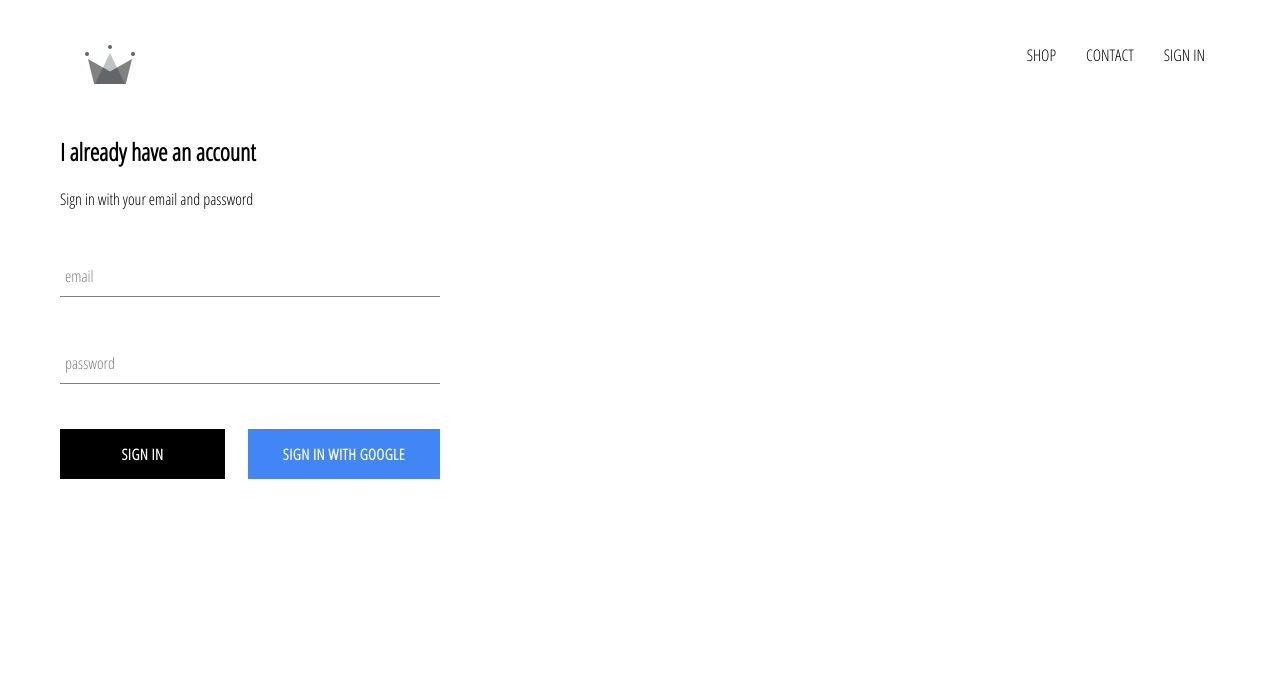
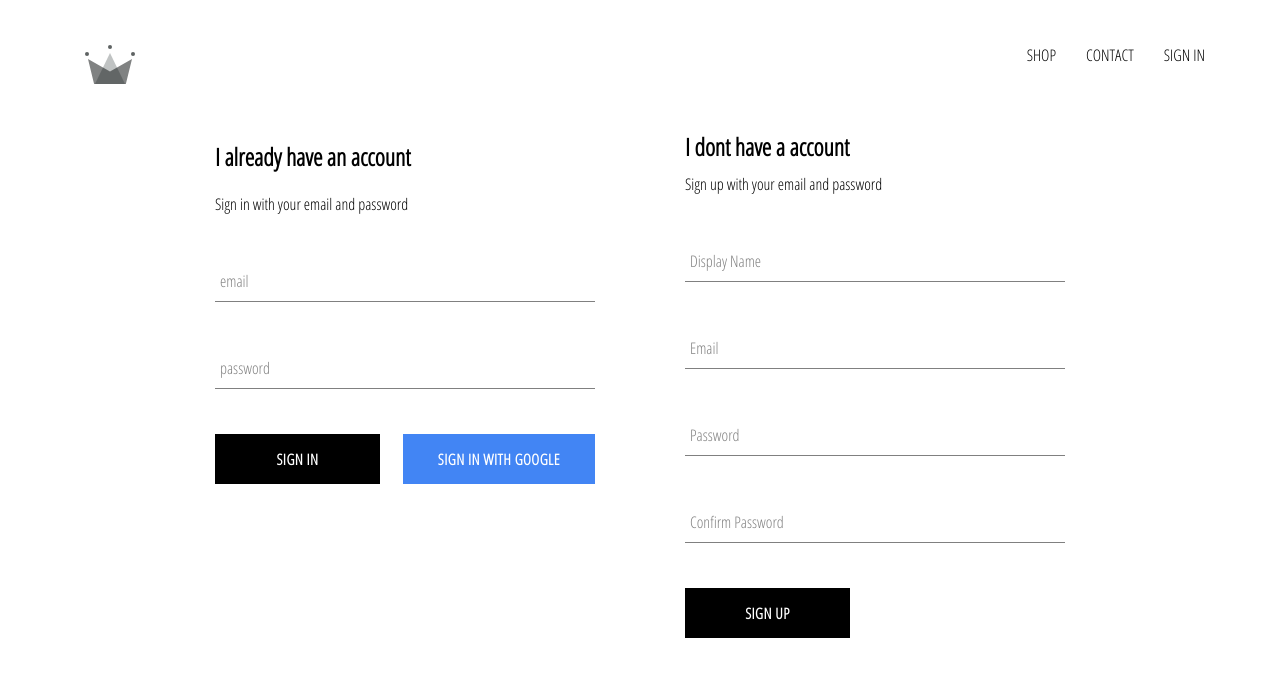
Before and after one commit to saurabhkhoshya/bnm-clothing, a React (Create React App) app: page /signin in a window 1280 px wide. Shown: the top 676 px of the page. Built offline with nearby package versions, Linux system fonts and the light colour scheme; no server answers.

Commit message:
implemented firebase utils, included ability to store authenticated users in to our firebase store

```diff
--- a/src/App.js
+++ b/src/App.js
@@ -8,7 +8,7 @@
 import SignInAndSignUpPage from './pages/sign-in-and-sign-up/sign-in-and-sign-up.component';
 import Header from './components/header/header.component';
 
-import {auth} from './firebase/firebase.utils';
+import {auth, createUserProfileDocument} from './firebase/firebase.utils';
 
 class  App extends React.Component {
   constructor(props) {
@@ -22,9 +22,25 @@
   unsubscribeFromAuth = null;
 
   componentDidMount() {
-    this.unsubscribeFromAuth = auth.onAuthStateChanged(user => {
-      this.setState({currentUser: user});
-      console.log(user);
+    this.unsubscribeFromAuth = auth.onAuthStateChanged(async userAuth => {
+      //this.setState({currentUser: user});
+      if(userAuth) {
+        const userRef = await createUserProfileDocument(userAuth);
+
+        userRef.onSnapshot(snapShot => {
+          console.log(snapShot.data());
+          this.setState({
+            currentUser: {
+              id: snapShot.id,
+              ...snapShot.data()
+            }
+          }, () => {
+            console.log(this.state);
+          });
+        });
+      } else {
+        this.setState({currentUser: userAuth});
+      }
     });
   }
 
--- a/src/components/form-input/form-input.component.jsx
+++ b/src/components/form-input/form-input.component.jsx
@@ -3,7 +3,6 @@
 import './form-input.styles.scss';
 
 const FormInput = ({ handleChange, label, ...otherProps}) => {
-    console.log(otherProps)
     return (
         <div className="group">
             <input className="form-input" onChange={handleChange} {...otherProps}/>
--- /dev/null
+++ b/src/components/sign-up/sign-up.component.jsx
@@ -0,0 +1,103 @@
+import React, { Component } from 'react';
+import FormInput from '../form-input/form-input.component';
+import CustomButton from '../custom-button/custom-button.component';
+
+import './sign-up.styles.scss';
+import { auth, createUserProfileDocument } from '../../firebase/firebase.utils';
+
+class Signup extends Component {
+
+    constructor(props) {
+        super(props);
+
+        this.state = {
+            displayName: '',
+            email: '',
+            password: '',
+            confirmPassword: ''
+        };
+    }
+
+    handleSubmit = async (event) => {
+        event.preventDefault();
+        const { displayName, email, password, confirmPassword } = this.state;
+
+        if(password != confirmPassword) {
+            alert("Password don't match");
+            return;
+        }
+
+        try {
+            const { user } = await auth.createUserWithEmailAndPassword(email, password);
+            await createUserProfileDocument(user, { displayName });
+            this.setState({
+                displayName: '',
+                email: '',
+                password: '',
+                confirmPassword: ''
+            });
+        } catch (error) {
+            console.error(error);
+        }
+    }
+
+    handleChange = (event) => {
+        const { name, value } = event.target;
+        this.setState({[name]: value});
+    }
+
+    render() {
+
+        const { displayName, email, password, confirmPassword } = this.state;
+
+        return (
+            <div className="sign-up">
+                <h2 className="title">I dont have a account</h2>
+                <span>Sign up with your email and password</span>
+
+                <form className="sign-up-form" onSubmit={this.handleSubmit}>
+
+                    <FormInput
+                        type="text"
+                        name='displayName'
+                        value={displayName}
+                        onChange={this.handleChange}
+                        label='Display Name'
+                        required
+                    />
+
+                    <FormInput
+                        type="email"
+                        name='email'
+                        value={email}
+                        onChange={this.handleChange}
+                        label='Email'
+                        required
+                    />
+
+                     <FormInput
+                        type="password"
+                        name='password'
+                        value={password}
+                        onChange={this.handleChange}
+                        label='Password'
+                        required
+                    />
+
+                     <FormInput
+                        type="password"
+                        name='confirmPassword'
+                        value={confirmPassword}
+                        onChange={this.handleChange}
+                        label='Confirm Password'
+                        required
+                    />
+
+                    <CustomButton type="submit">SIGN UP</CustomButton>
+                </form>
+            </div>
+        );
+    }
+}
+
+export default Signup;
--- /dev/null
+++ b/src/components/sign-up/sign-up.styles.scss
@@ -0,0 +1,9 @@
+.sign-up {
+    display: flex;
+    flex-direction: column;
+    width: 380px;
+
+    .title {
+      margin: 10px 0;
+    }
+  }
--- a/src/firebase/firebase.utils.js
+++ b/src/firebase/firebase.utils.js
@@ -13,6 +13,31 @@
     measurementId: "G-RNL9CWK7D6"
   };
 
+  export const createUserProfileDocument = async (userAuth, additionalData) => {
+    if(!userAuth) return;
+
+    const userRef = firestore.doc(`users/${userAuth.uid}`);
+    const snapRef = await userRef.get();
+
+    if(!snapRef.exists) {
+
+      const { displayName, email } = userAuth;
+      const createdAt = new Date();
+      try {
+        await userRef.set({
+          displayName,
+          email,
+          createdAt,
+          ...additionalData
+        });
+      } catch (error) {
+        console.log("error creating user", error.message);
+      }
+    }
+
+    return userRef;
+  }
+
   firebase.initializeApp(config);
 
   export const auth = firebase.auth();
--- a/src/pages/sign-in-and-sign-up/sign-in-and-sign-up.component.jsx
+++ b/src/pages/sign-in-and-sign-up/sign-in-and-sign-up.component.jsx
@@ -1,6 +1,7 @@
 import * as React from 'react';
 
 import SignIn from '../../components/sign-in/sign-in.component';
+import SignUp from '../../components/sign-up/sign-up.component';
 
 import './sign-in-and-sign-up.styles.scss';
 
@@ -9,6 +10,7 @@
     return (
         <div className="sign-in-and-sign-up">
             <SignIn/>
+            <SignUp/>
         </div>
     );
 };
--- a/src/pages/sign-in-and-sign-up/sign-in-and-sign-up.styles.scss
+++ b/src/pages/sign-in-and-sign-up/sign-in-and-sign-up.styles.scss
@@ -0,0 +1,6 @@
+.sign-in-and-sign-up {
+    width: 850px;
+    display: flex;
+    justify-content: space-between;
+    margin: 30px auto;
+  }
```
